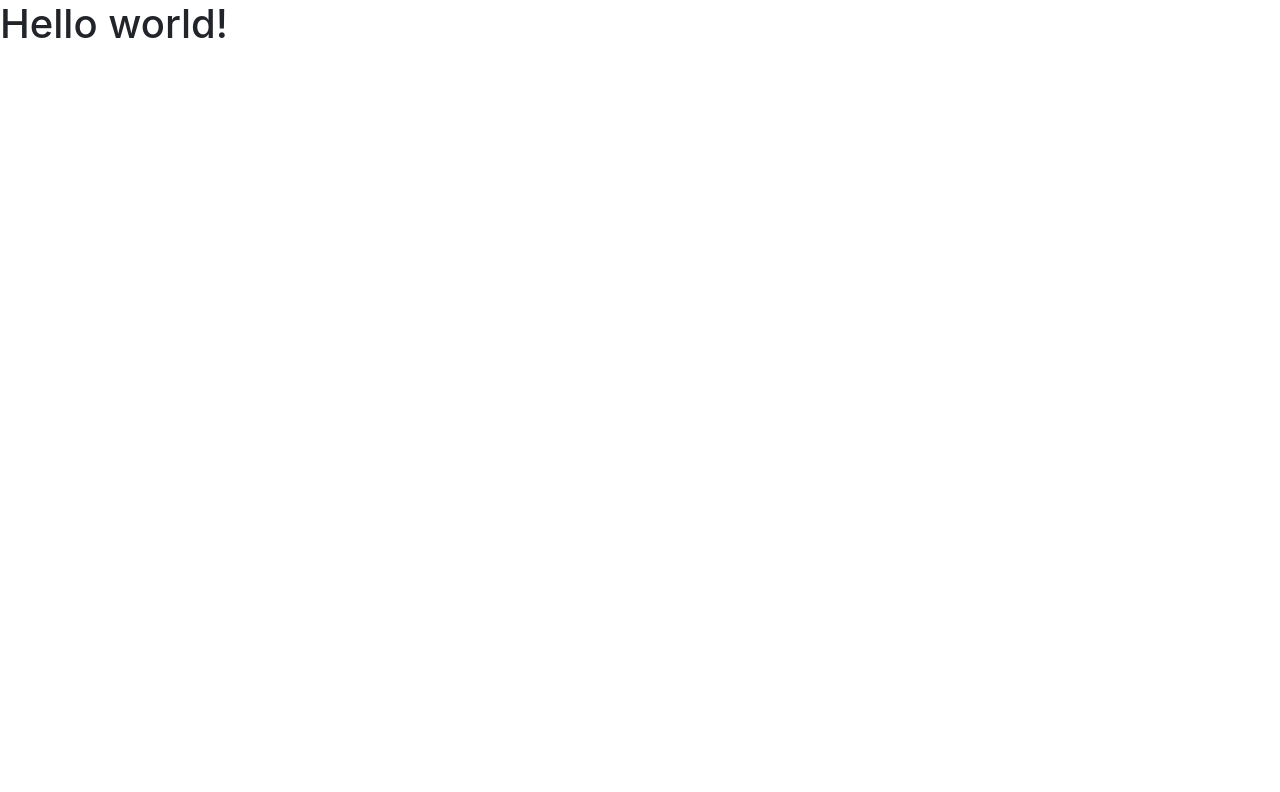
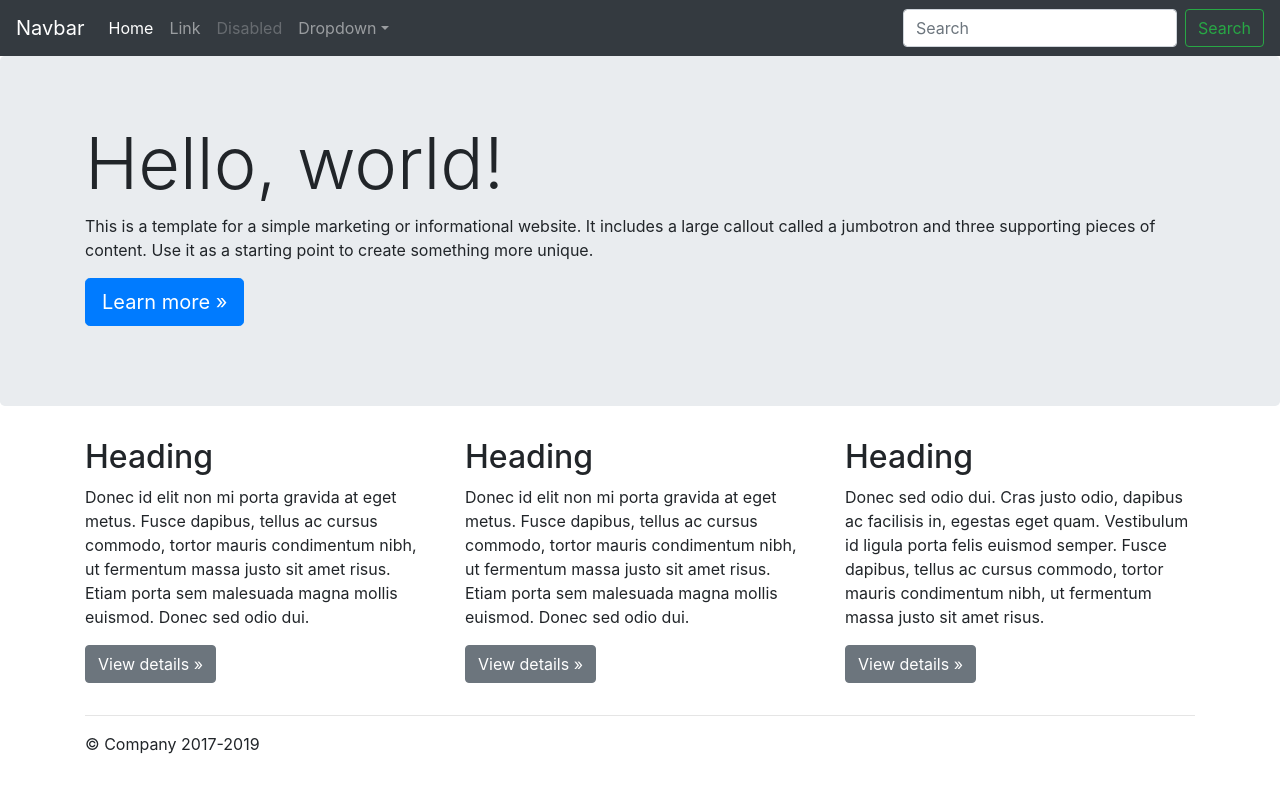
Before and after one commit to francisrod01/building-html-sites, a website: page projects/one-million-lines/index.html in a window 1280 px wide. Drawn offline with nearby package versions, Linux system fonts and the light colour scheme.

Commit message:
[oml] Created a jumbotron template using bootstrap

```diff
--- /dev/null
+++ b/projects/one-million-lines/css/custom.css
@@ -0,0 +1,19 @@
+/* Move down content because we have a fixed navbar that is 3.5rem tall */
+body {
+  padding-top: 3.5rem;
+}
+
+.bd-placeholder-img {
+  font-size: 1.125rem;
+  text-anchor: middle;
+  -webkit-user-select: none;
+  -moz-user-select: none;
+  -ms-user-select: none;
+  user-select: none;
+}
+
+@media (min-width: 768px) {
+  .bd-placeholder-img-lg {
+    font-size: 3.5rem;
+  }
+}
--- a/projects/one-million-lines/index.html
+++ b/projects/one-million-lines/index.html
@@ -1,27 +1,97 @@
-<!DOCTYPE html>
+<!doctype html>
 <html lang="en">
   <head>
     <meta charset="utf-8">
-    <meta http-equiv="X-UA-Compatible" content="IE=edge">
-    <meta name="viewport" content="width=device-width, initial-scale=1">
-    <title>Bootstrap 101 Template</title>
+    <meta name="viewport" content="width=device-width, initial-scale=1, shrink-to-fit=no">
+    <meta name="description" content="">
+    <meta name="author" content="Mark Otto, Jacob Thornton, and Bootstrap contributors">
+    <meta name="generator" content="Jekyll v3.8.5">
+    <title>Jumbotron Template · Bootstrap</title>
 
-    <!-- Bootstrap -->
-    <link href="./node_modules//bootstrap/dist/css/bootstrap.min.css" rel="stylesheet">
+    <link rel="canonical" href="https://getbootstrap.com/docs/4.3/examples/jumbotron/">
 
-    <!-- HTML5 Shim and Respond.js IE8 support of HTML5 elements and media queries -->
-    <!-- WARNING: Respond.js doesn't work if you view the page via file:// -->
-    <!--[if lt IE 9]>
-      <script src="https://oss.maxcdn.com/libs/html5shiv/3.7.0/html5shiv.js"></script>
-      <script src="https://oss.maxcdn.com/libs/respond.js/1.4.2/respond.min.js"></script>
-    <![endif]-->
+    <!-- Bootstrap core CSS -->
+    <link href="./node_modules/bootstrap/dist/css/bootstrap.min.css" rel="stylesheet" integrity="sha384-ggOyR0iXCbMQv3Xipma34MD+dH/1fQ784/j6cY/iJTQUOhcWr7x9JvoRxT2MZw1T" crossorigin="anonymous">
+
+    <!-- Custom styles for this template -->
+    <link href="css/custom.css" rel="stylesheet">
   </head>
   <body>
-    <h1>Hello world!</h1>
+    <nav class="navbar navbar-expand-md navbar-dark fixed-top bg-dark">
+      <a class="navbar-brand" href="#">Navbar</a>
+      <button class="navbar-toggler" type="button" data-toggle="collapse" data-target="#navbarsExampleDefault" aria-controls="navbarsExampleDefault" aria-expanded="false" aria-label="Toggle navigation">
+        <span class="navbar-toggler-icon"></span>
+      </button>
 
-    <!-- jQuery (necessary for Bootstrap's JavaScript plugins) -->
-    <script src="https://ajax.googleapis.com/ajax/libs/jquery/1.11.0/jquery.min.js"></script>
-    <!-- Include all compiled plugins (below), or include individual files as needed -->
-    <script src="./node_modules/bootstrap/dist/js/bootstrap.min.js"></script>
+      <div class="collapse navbar-collapse" id="navbarsExampleDefault">
+        <ul class="navbar-nav mr-auto">
+          <li class="nav-item active">
+            <a class="nav-link" href="#">Home <span class="sr-only">(current)</span></a>
+          </li>
+          <li class="nav-item">
+            <a class="nav-link" href="#">Link</a>
+          </li>
+          <li class="nav-item">
+            <a class="nav-link disabled" href="#">Disabled</a>
+          </li>
+          <li class="nav-item dropdown">
+            <a class="nav-link dropdown-toggle" href="#" id="dropdown01" data-toggle="dropdown" aria-haspopup="true" aria-expanded="false">Dropdown</a>
+            <div class="dropdown-menu" aria-labelledby="dropdown01">
+              <a class="dropdown-item" href="#">Action</a>
+              <a class="dropdown-item" href="#">Another action</a>
+              <a class="dropdown-item" href="#">Something else here</a>
+            </div>
+          </li>
+        </ul>
+        <form class="form-inline my-2 my-lg-0">
+          <input class="form-control mr-sm-2" type="text" placeholder="Search" aria-label="Search">
+          <button class="btn btn-outline-success my-2 my-sm-0" type="submit">Search</button>
+        </form>
+      </div>
+    </nav>
+
+    <main role="main">
+
+      <!-- Main jumbotron for a primary marketing message or call to action -->
+      <div class="jumbotron">
+        <div class="container">
+          <h1 class="display-3">Hello, world!</h1>
+          <p>This is a template for a simple marketing or informational website. It includes a large callout called a jumbotron and three supporting pieces of content. Use it as a starting point to create something more unique.</p>
+          <p><a class="btn btn-primary btn-lg" href="#" role="button">Learn more &raquo;</a></p>
+        </div>
+      </div>
+
+      <div class="container">
+        <!-- Example row of columns -->
+        <div class="row">
+          <div class="col-md-4">
+            <h2>Heading</h2>
+            <p>Donec id elit non mi porta gravida at eget metus. Fusce dapibus, tellus ac cursus commodo, tortor mauris condimentum nibh, ut fermentum massa justo sit amet risus. Etiam porta sem malesuada magna mollis euismod. Donec sed odio dui. </p>
+            <p><a class="btn btn-secondary" href="#" role="button">View details &raquo;</a></p>
+          </div>
+          <div class="col-md-4">
+            <h2>Heading</h2>
+            <p>Donec id elit non mi porta gravida at eget metus. Fusce dapibus, tellus ac cursus commodo, tortor mauris condimentum nibh, ut fermentum massa justo sit amet risus. Etiam porta sem malesuada magna mollis euismod. Donec sed odio dui. </p>
+            <p><a class="btn btn-secondary" href="#" role="button">View details &raquo;</a></p>
+          </div>
+          <div class="col-md-4">
+            <h2>Heading</h2>
+            <p>Donec sed odio dui. Cras justo odio, dapibus ac facilisis in, egestas eget quam. Vestibulum id ligula porta felis euismod semper. Fusce dapibus, tellus ac cursus commodo, tortor mauris condimentum nibh, ut fermentum massa justo sit amet risus.</p>
+            <p><a class="btn btn-secondary" href="#" role="button">View details &raquo;</a></p>
+          </div>
+        </div>
+
+        <hr>
+
+      </div> <!-- /container -->
+
+    </main>
+
+    <footer class="container">
+      <p>&copy; Company 2017-2019</p>
+    </footer>
+    <script src="https://code.jquery.com/jquery-3.3.1.slim.min.js" integrity="sha384-q8i/X+965DzO0rT7abK41JStQIAqVgRVzpbzo5smXKp4YfRvH+8abtTE1Pi6jizo" crossorigin="anonymous"></script>
+    <script>window.jQuery || document.write('<script src="/docs/4.3/assets/js/vendor/jquery-slim.min.js"><\/script>')</script>
+    <script src="./node_modules/bootstrap/dist/js/bootstrap.bundle.min.js" integrity="sha384-xrRywqdh3PHs8keKZN+8zzc5TX0GRTLCcmivcbNJWm2rs5C8PRhcEn3czEjhAO9o" crossorigin="anonymous"></script>
   </body>
 </html>
```
